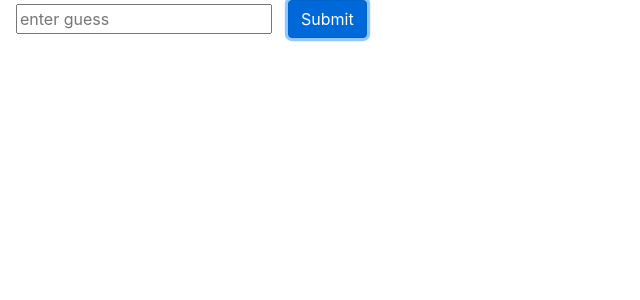
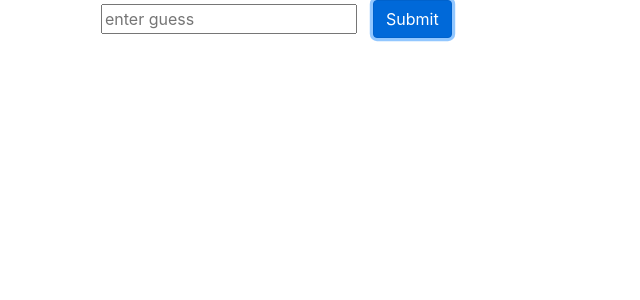
Before and after one commit to codeOfTheFuture/React-Testing-Jotto-App-Hooks-Context, a React (Create React App) app: page / in a window 1280 px wide. Both pictures are taken after typing "Sample" into the empty fields and a click on the button "Submit". Shown: the top 300 px of the page, without its empty margins (0-640 px from the left). Built offline with nearby package versions, Linux system fonts and the light colour scheme.

Commit message:
Added bootstrap container styles to s to main app component

```diff
--- a/src/App.js
+++ b/src/App.js
@@ -42,7 +42,7 @@ function App() {
   }
 
   return (
-    <div data-test='component-app'>
+    <div className='container' data-test='component-app'>
       <Input secretWord={state.secretWord} />
     </div>
   );
```
